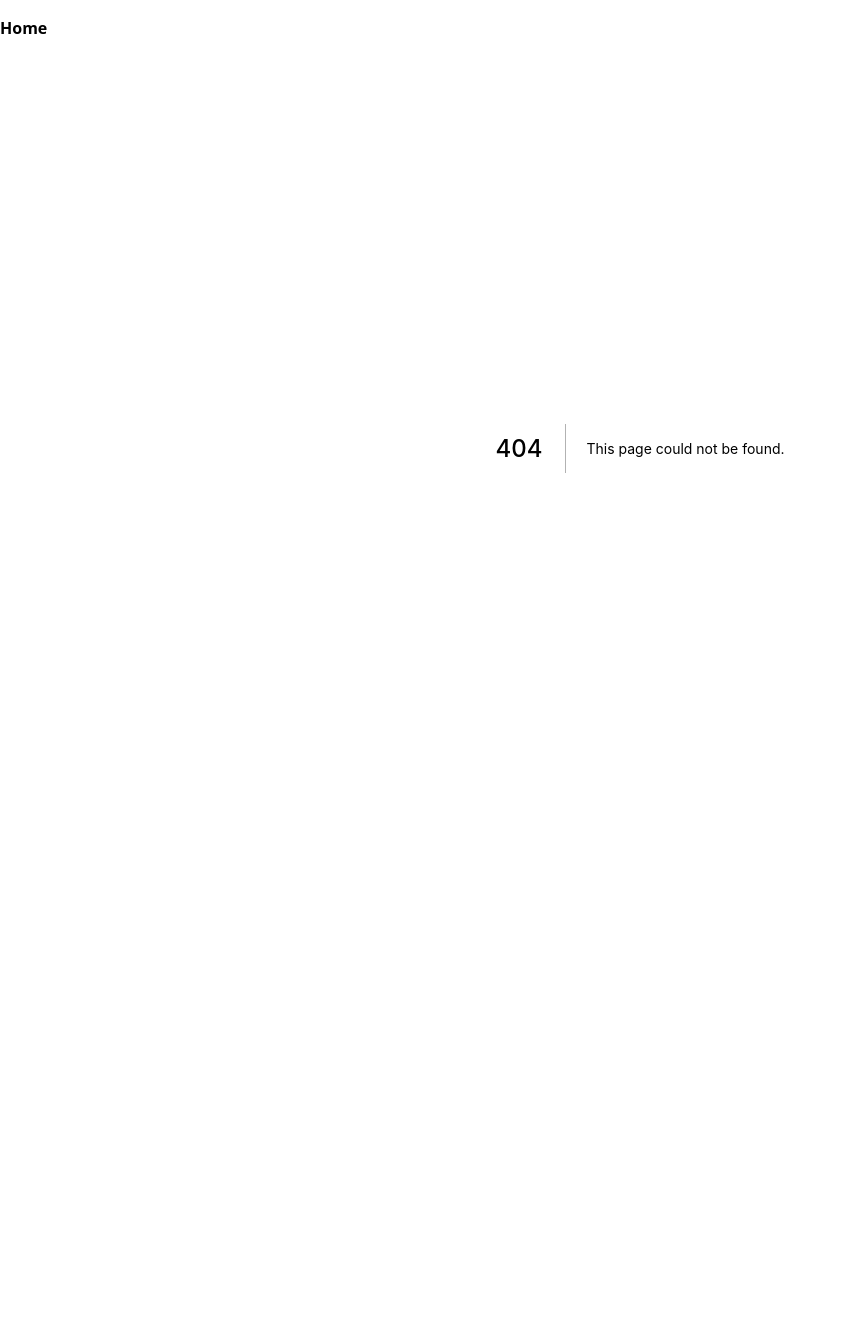
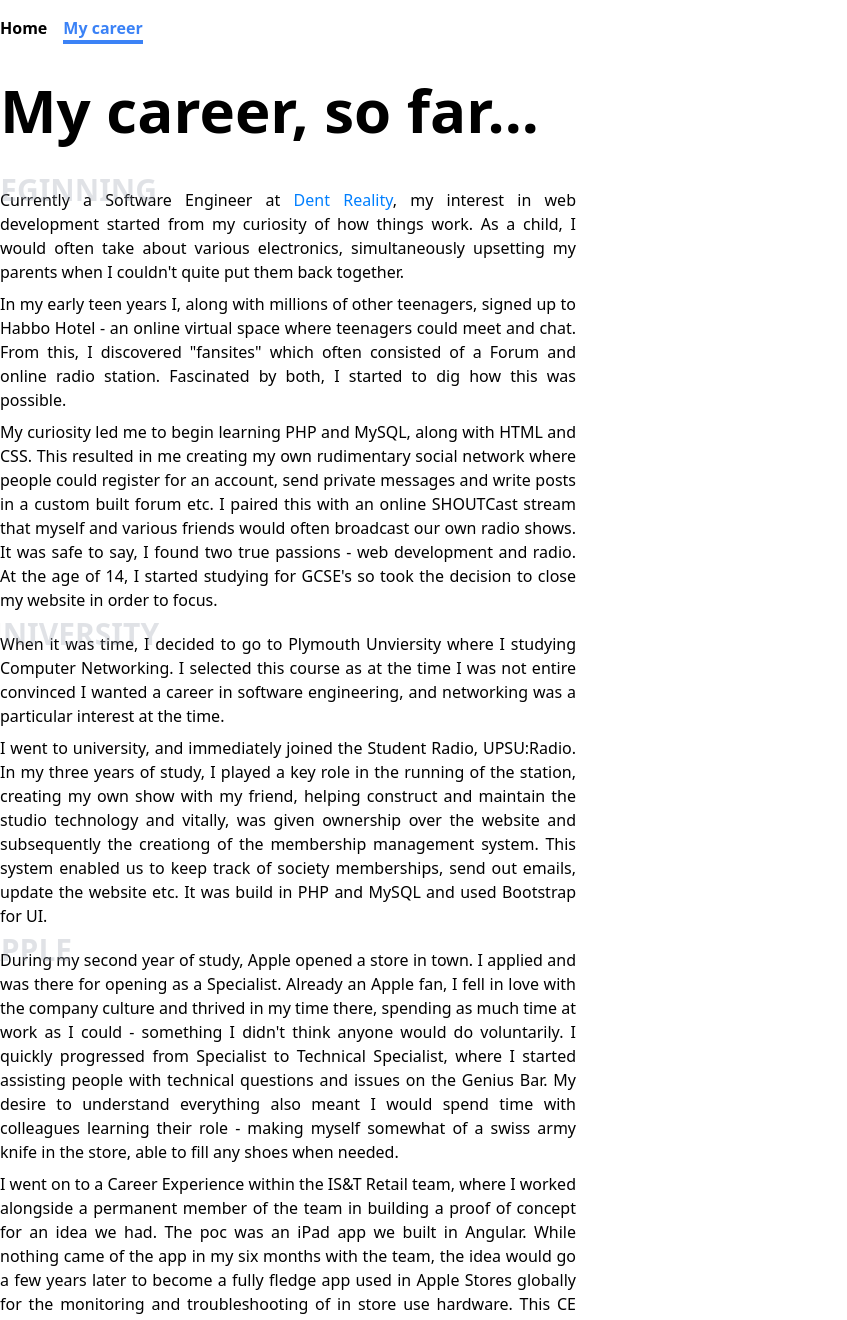
Before and after one commit to harryjms/personal-website, a Next.js app: page /career in a window 1280 px wide. Before the commit this address had no page. Shown: the top 1320 px of the page, without its empty margins (0-847 px from the left). Before the commit the page ends 848 px from the top, so only its background shows below. Built offline with nearby package versions, Linux system fonts and the light colour scheme.

Commit message:
My career

```diff
--- a/src/components/Navigation.tsx
+++ b/src/components/Navigation.tsx
@@ -1,5 +1,4 @@
 import { useRouter } from "next/dist/client/router";
-import React from "react";
 import NavLink from "./NavLink";
 
 const Navigation = () => {
@@ -9,6 +8,7 @@ const Navigation = () => {
       path: "/",
       label: "Home",
     },
+    { path: "/career", label: "My career" },
   ];
   return (
     <nav className="container flex gap-4">
--- /dev/null
+++ b/src/pages/career.tsx
@@ -0,0 +1,162 @@
+const CV = () => {
+  return (
+    <main>
+      <div className="bio">
+        <h1>My career, so far...</h1>
+        <section>
+          <h2 className="section-title">Beginning</h2>
+          <p>
+            Currently a Software Engineer at{" "}
+            <a href="https://dentreality.com" target="_blank">
+              Dent Reality
+            </a>
+            , my interest in web development started from my curiosity of how
+            things work. As a child, I would often take about various
+            electronics, simultaneously upsetting my parents when I couldn't
+            quite put them back together.
+          </p>
+
+          <p>
+            In my early teen years I, along with millions of other teenagers,
+            signed up to Habbo Hotel - an online virtual space where teenagers
+            could meet and chat. From this, I discovered "fansites" which often
+            consisted of a Forum and online radio station. Fascinated by both, I
+            started to dig how this was possible.
+          </p>
+          <p>
+            My curiosity led me to begin learning PHP and MySQL, along with HTML
+            and CSS. This resulted in me creating my own rudimentary social
+            network where people could register for an account, send private
+            messages and write posts in a custom built forum etc. I paired this
+            with an online SHOUTCast stream that myself and various friends
+            would often broadcast our own radio shows. It was safe to say, I
+            found two true passions - web development and radio. At the age of
+            14, I started studying for GCSE's so took the decision to close my
+            website in order to focus.
+          </p>
+        </section>
+        <section>
+          <p>
+            <h2 className="section-title">University</h2>
+            When it was time, I decided to go to Plymouth Unviersity where I
+            studying Computer Networking. I selected this course as at the time
+            I was not entire convinced I wanted a career in software
+            engineering, and networking was a particular interest at the time.
+          </p>
+          <p>
+            I went to university, and immediately joined the Student Radio,
+            UPSU:Radio. In my three years of study, I played a key role in the
+            running of the station, creating my own show with my friend, helping
+            construct and maintain the studio technology and vitally, was given
+            ownership over the website and subsequently the creationg of the
+            membership management system. This system enabled us to keep track
+            of society memberships, send out emails, update the website etc. It
+            was build in PHP and MySQL and used Bootstrap for UI.
+          </p>
+        </section>
+        <section>
+          <h2 className="section-title">Apple</h2>
+          <p>
+            During my second year of study, Apple opened a store in town. I
+            applied and was there for opening as a Specialist. Already an Apple
+            fan, I fell in love with the company culture and thrived in my time
+            there, spending as much time at work as I could - something I didn't
+            think anyone would do voluntarily. I quickly progressed from
+            Specialist to Technical Specialist, where I started assisting people
+            with technical questions and issues on the Genius Bar. My desire to
+            understand everything also meant I would spend time with colleagues
+            learning their role - making myself somewhat of a swiss army knife
+            in the store, able to fill any shoes when needed.
+          </p>
+          <p>
+            I went on to a Career Experience within the IS&T Retail team, where
+            I worked alongside a permanent member of the team in building a
+            proof of concept for an idea we had. The poc was an iPad app we
+            built in Angular. While nothing came of the app in my six months
+            with the team, the idea would go a few years later to become a fully
+            fledge app used in Apple Stores globally for the monitoring and
+            troubleshooting of in store use hardware. This CE gave me the taste
+            of software engineering as a career and at was at this moment I
+            wanted to do just that.
+          </p>
+        </section>
+        <section>
+          <h2 className="section-title">Nectar Loyalty</h2>
+          <p>
+            After 3 years at Apple, I was given the opportunity to join{" "}
+            <a href="https://www.nectar360.co.uk/" target="_blank">
+              Nectar Loyalty
+            </a>{" "}
+            as a Junior Fullstack Engineer. I worked in a two-man team, creating
+            internal tools to give analysts better insights into the data and
+            create campaigns. We built an Electron App, using ReactJS, Redux and
+            MongoDB.
+          </p>
+        </section>
+        <section>
+          <h2 className="section-title">BBC</h2>
+          <p>
+            Whilst I loved what I was doing at Nectar, my interest in radio
+            never left me. It was this interest that lead me to starting a
+            position at the BBC. I joined the Proteus team, responsible for the
+            software that collects metadata for all radio networks within the
+            corporation, as well as commissioning and scheduling.
+          </p>
+          <p>
+            During my time at the corporation, I led the development of a new
+            tool, that would replace a portion of the now 20 year old Proteus. I
+            wrote the UI using ReactJS, Typescript and Jest/Enzyme for testing.
+            I also made the decision to embed the Redux state manager, though in
+            hindsight I could have relied less heavily on this.
+          </p>
+          <p>
+            The development of this new tool meant working closely with the
+            in-house BBC UX team to product a design that was inline with the
+            BBC design language, but also fit for the purpose of the system we
+            were creating. I would then take the design and along with my
+            colleagues, whom I was mentoring as they were new to React, write
+            the code to make the design a reality.
+          </p>
+          <section>
+            <h2 className="section-title">Dent Reality</h2>
+            <p>
+              After 3 years at the BBC, and working on the same tool, I started
+              craving a new challenge. In March of 2022, I began working at
+              Citymapper. It was a short but sweet time at the company, in which
+              I created the Enterprise Dashboard for developers using the B2B
+              API could find their billing information and API Key and then
+              started work on the web SDK. The 4 months I was in the business
+              however did give me exposure to Kubernetes and Terraform which I
+              took a particular interest in and decided to learn more about it
+              in my own time.
+            </p>
+            <p>
+              In August, I decided that the company was not the right fit for
+              myself, and so I decided to move on to a start-up working within
+              the AR space, Dent Reality. In my time there so far I have built
+              new features in the mapping tool, using Mapbox to create GeoJSON
+              features.
+            </p>
+            <p>
+              Additionally, I have been given responsibility over the
+              infrastructure. I have since implemented Terraform to assist with
+              the tracking of changes to our Elastic Beanstalk (for now) servers
+              and implementing IAM permissions that are very restrictive, giving
+              only permission to actions the user needs, rather than the
+              "everyone's an admin" approach that was in place prior.
+            </p>
+            <p>
+              Using React and Typescript for the UI, I have also become
+              proficient in using NestJS to build the RESTful API and Jest with
+              React Testing Library for automated tests. We use Mongo Atlas to
+              host our database instances and the AWS Cognito service as an
+              Identity Provider.
+            </p>
+          </section>
+          <em>To be continued...</em>
+        </section>
+      </div>
+    </main>
+  );
+};
+export default CV;
--- a/src/pages/index.tsx
+++ b/src/pages/index.tsx
@@ -6,22 +6,16 @@ const Homepage = () => {
       <Head>
         <title>Harry</title>
       </Head>
-      <main>
+      <main className="container">
         <h1>Hello, I'm Harry.</h1>
+        <p>Welcome to my corner of the internet!</p>
         <p>
-          Welcome to my little corner of the internet. I'll add some stuff here
-          eventually, but for now it's just a landing page.
-        </p>
-        <p>
-          I am a Software Engineer at{" "}
-          <span className="text-dent hover:underline">
-            <a href="https://dentreality.com" target="_blank">
-              Dent Reality
-            </a>
-          </span>
+          I am a Software Engineer currently working at the AR startup{" "}
+          <a href="https://dentreality.com" target="_blank">
+            Dent Reality
+          </a>
           .
         </p>
-        <p>Previously, I was a Software Engineer at the BBC and Citymapper.</p>
         <p className="mt-8">
           <Socials />
         </p>
--- a/src/styles/global.css
+++ b/src/styles/global.css
@@ -14,16 +14,35 @@
   body {
     @apply dark:bg-black dark:text-white;
   }
+
+  .bio {
+    @apply max-w-xl text-justify;
+  }
+
+  section {
+    @apply mt-5;
+  }
+
+  .section-title {
+    @apply absolute uppercase font-black md:-ml-5 -mt-4 opacity-30 text-3xl text-gray-400;
+  }
+
   nav {
     @apply p-2 mt-4 sm:p-0;
   }
+
   main {
-    @apply p-2 pt-0 sm:p-0 container;
+    @apply p-2 pt-0 sm:p-0 container sm:pb-8;
+  }
+
+  main a {
+    @apply text-dent hover:underline;
   }
 
   h1 {
-    @apply text-6xl font-black my-4 sm:my-8;
+    @apply text-6xl font-black  md:-ml-5 -mt-4 md:pl-5 md:pb-4 pb-2 my-4 sm:my-8 text-left sticky top-0 z-10 bg-white dark:bg-black;
   }
+
   h2 {
     @apply text-2xl font-extrabold mt-4;
   }
```
